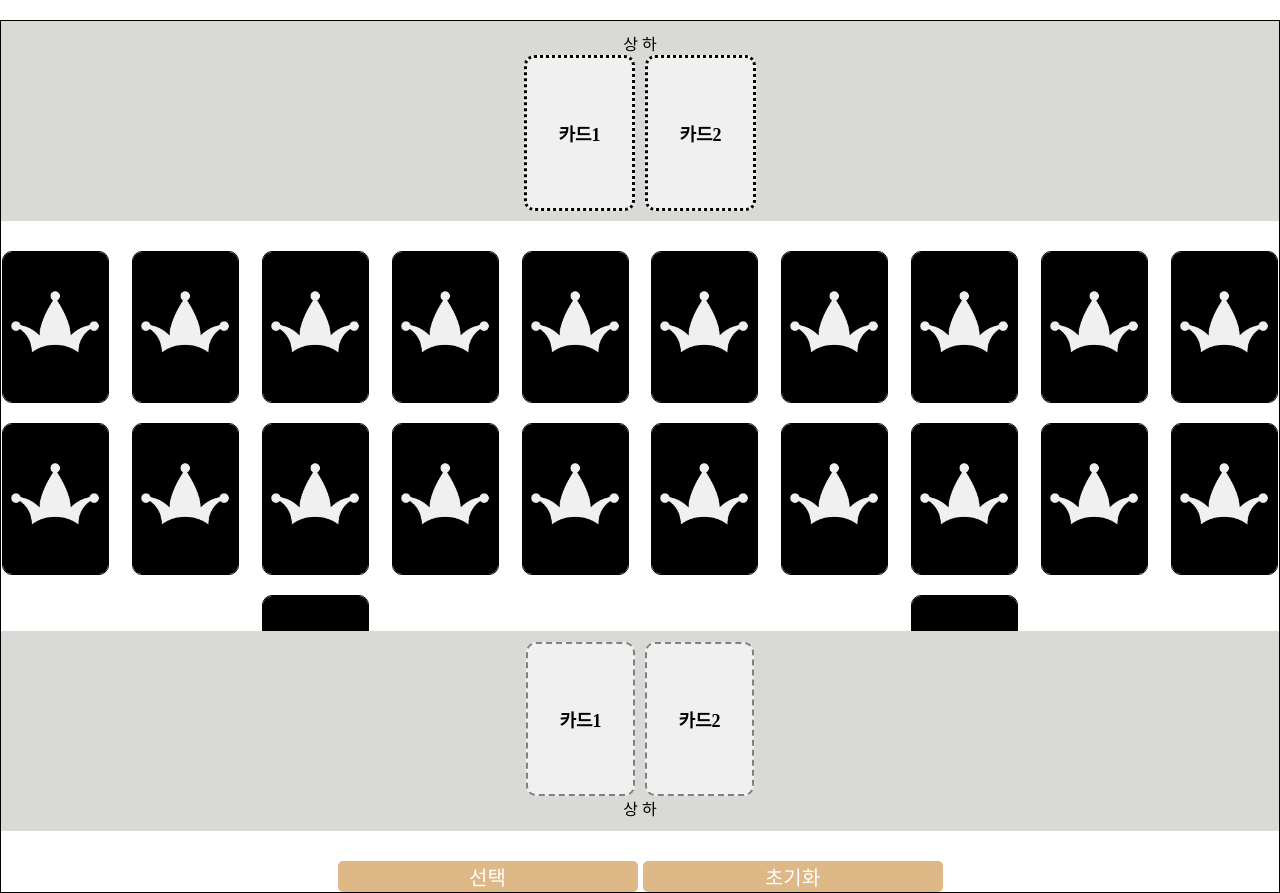
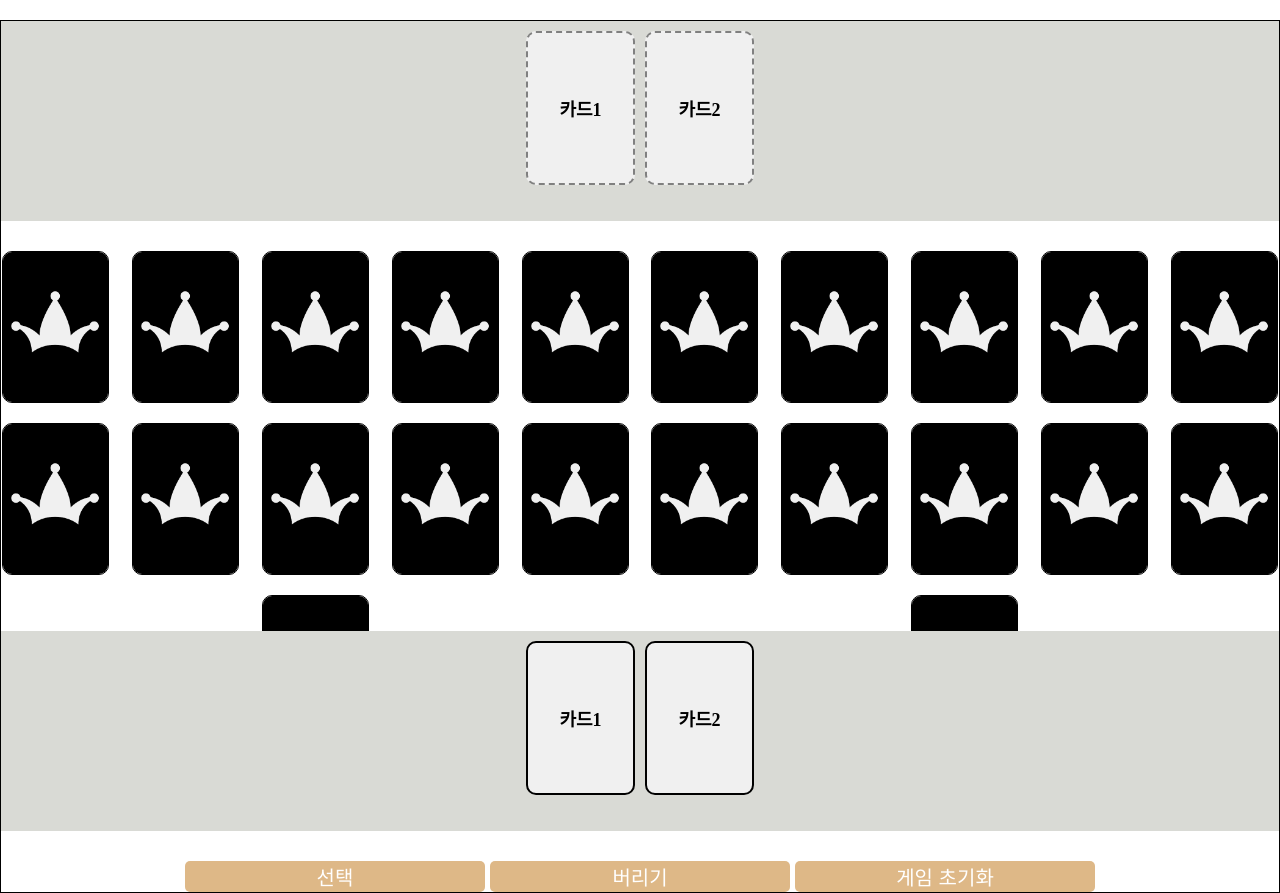
Before and after one commit to gyuimnx/Front-end-Study, a React (Create React App) app in the folder react_study/: page / in a window 1280 px wide. Built offline with nearby package versions, Linux system fonts and the light colour scheme.

Commit message:
Summer Vacation Project : CardGame 카드 선택, 한 장 버리기, 상/하 표시

```diff
--- a/react_study/src/CardGame/App.js
+++ b/react_study/src/CardGame/App.js
@@ -1,4 +1,4 @@
-import React, {useState} from "react";
+import React, {useState,useEffect} from "react";
 import './App.css';
 import GameSpace from './GameSpace';
 import Opponent from './Opponent';
@@ -7,121 +7,51 @@ import Btn from './Btn';
 
 
 const initialCards = [
-    {
-        id: 0,
-        isDone: false,
-        content: "1",
-    },
-    {
-        id: 1,
-        isDone: false,
-        content: "2",
-    },
-    {
-        id: 2,
-        isDone: false,
-        content: "3",
-    },
-    {
-        id: 3,
-        isDone: false,
-        content: "4",
-    },
-    {
-        id: 4,
-        isDone: false,
-        content: "5",
-    },
-    {
-        id: 5,
-        isDone: false,
-        content: "6",
-    },
-    {
-        id: 6,
-        isDone: false,
-        content: "7",
-    },
-    {
-        id: 7,
-        isDone: false,
-        content: "8",
-    },
-    {
-        id: 8,
-        isDone: false,
-        content: "9",
-    },
-    {
-        id: 9,
-        isDone: false,
-        content: "10",
-    },
-    {
-        id: 10,
-        isDone: false,
-        content: "11",
-    },
-    {
-        id: 11,
-        isDone: false,
-        content: "12",
-    },
-    {
-        id: 12,
-        isDone: false,
-        content: "13",
-    },
-    {
-        id: 13,
-        isDone: false,
-        content: "14",
-    },
-    {
-        id: 14,
-        isDone: false,
-        content: "15",
-    },
-    {
-        id: 15,
-        isDone: false,
-        content: "16",
-    },
-    {
-        id: 16,
-        isDone: false,
-        content: "17",
-    },
-    {
-        id: 17,
-        isDone: false,
-        content: "18",
-    },
-    {
-        id: 18,
-        isDone: false,
-        content: "19",
-    },
-    {
-        id: 19,
-        isDone: false,
-        content: "20",
-    },
-    {
-        id: 20,
-        isDone: false,
-        content: "21",
-    },
-    {
-        id: 21,
-        isDone: false,
-        content: "22",
-    }
+    {id: 0, isDone: false, content: "1"},
+    {id: 1, isDone: false, content: "2"},
+    {id: 2, isDone: false, content: "3"},
+    {id: 3, isDone: false, content: "4"},
+    {id: 4, isDone: false, content: "5"},
+    {id: 5, isDone: false, content: "6"},
+    {id: 6, isDone: false, content: "7"},
+    {id: 7, isDone: false, content: "8"},
+    {id: 8, isDone: false, content: "9"},
+    {id: 9, isDone: false, content: "10"},
+    {id: 10, isDone: false, content: "1★"},
+    {id: 11, isDone: false, content: "11"},
+    {id: 12, isDone: false, content: "12"},
+    {id: 13, isDone: false, content: "13"},
+    {id: 14, isDone: false, content: "14"},
+    {id: 15, isDone: false, content: "15"},
+    {id: 16, isDone: false, content: "16"},
+    {id: 17, isDone: false, content: "17"},
+    {id: 18, isDone: false, content: "18"},
+    {id: 19, isDone: false, content: "19"},
+    {id: 20, isDone: false, content: "20"},
+    {id: 21, isDone: false, content: "20★"}
 ]
 
+function shuffleArray(array) {
+    return array.sort(() => Math.random() - 0.5);
+}
+
 function App() {
-    const [cards, setCards] = useState(initialCards);
-    const [selectedCards, setSelectedCards] = useState([]);
+    const [cards, setCards] = useState(shuffleArray([...initialCards])); //Card 배치(랜덤)
+    const [selectedCards, setSelectedCards] = useState([]); //Player가 선택한 카드 정보
+    const [selectedCardIndexToDiscard, setSelectedCardIndexToDiscard] = useState(null);  // 플레이어가 버린 카드의 인덱스
+    const [playerDiscardedCard, setPlayerDiscardedCard] = useState(false); //Player가 카드를 버렸나 안버렸나 여부
+    // const [opponentCards, setOpponentCards] = useState([]);
+    // const [revealOpponentCards, setRevealOpponentCards] = useState(false);  // 상대방 카드 공개 여부
+
+    // useEffect(() => {
+    //     if (playerDiscardedCard) {
+    //         setIsRevealed(true); // 카드 공개
+    //         setTimeout(() => {
+    //             // 카드 공개 후 상대방 카드 처리
+    //             setSelectedOpponentCards(prevCards => prevCards.slice(0, 1)); // 상대방 카드 한 장만 공개
+    //         }, 1500); // 카드 공개 지연
+    //     }
+    // }, [playerDiscardedCard]);
 
     function onSelected(targetId) {
         const selectedCard = cards.find(card => card.id === targetId);
@@ -135,15 +65,28 @@ function App() {
         }
     }
 
+    function handleCardClick(index) {
+        setSelectedCardIndexToDiscard(index);
+    }
+
+    function handleDiscardCard() {
+        if (selectedCardIndexToDiscard !== null) {
+            setSelectedCards(prevCards => prevCards.filter((_, index) => index !== selectedCardIndexToDiscard));
+            setSelectedCardIndexToDiscard(null);
+            setPlayerDiscardedCard(true);
+
+            setTimeout(() => setPlayerDiscardedCard(false), 1500);
+        }
+    }
 
     return (
         <div className="App">
-            <Opponent></Opponent>
-            <GameSpace cards={cards} onSelected={onSelected}></GameSpace>
-            <Player selectedCards={selectedCards}></Player>
-            <Btn></Btn>
+            <Opponent cards={cards} selectedPlayerCards={selectedCards} onOpponentDiscard={playerDiscardedCard} />
+            <GameSpace cards={cards} onSelected={onSelected} />
+            <Player selectedCards={selectedCards} onClickCard={handleCardClick} highlightedCardindex={selectedCardIndexToDiscard}/>
+            <Btn onDiscard={handleDiscardCard} />
         </div>
     );
-};
+}
 
 export default App;
--- a/react_study/src/CardGame/Btn.jsx
+++ b/react_study/src/CardGame/Btn.jsx
@@ -1,13 +1,14 @@
 import React from "react";
 import './Btn.css';
 
-function Btn() {
+function Btn({ onDiscard }) {
     return (
         <div className="btn1">
             <button>선택</button>
-            <button>초기화</button>
+            <button onClick={onDiscard}>버리기</button>
+            <button>게임 초기화</button>
         </div>
-    )
-};
+    );
+}
 
 export default Btn;
--- a/react_study/src/CardGame/Opponent.css
+++ b/react_study/src/CardGame/Opponent.css
@@ -7,3 +7,8 @@
     max-height: 200px;
     background-color: rgb(217, 218, 213);
 }
+
+.OpponentCardSizes {
+    font-size: 24px;
+    font-weight: bold;
+}
--- a/react_study/src/CardGame/Opponent.jsx
+++ b/react_study/src/CardGame/Opponent.jsx
@@ -1,16 +1,118 @@
-import React from "react";
+import React, { useState, useEffect } from "react";
 import OpponentCard from "./OpponentCard";
-import './Opponent.css'
+import './Opponent.css';
 
-function Opponent() {
+function Opponent({ cards = [], selectedPlayerCards = [], onOpponentDiscard }) {
+    const [opponentCards, setOpponentCards] = useState([]);
+    const [OpponentCardSize1, setOpponentCardSize1] = useState("");
+    const [OpponentCardSize2, setOpponentCardSize2] = useState("");
+
+    useEffect(() => {
+        if (selectedPlayerCards.length === 2) {
+            // 플레이어가 선택한 카드를 제외한 남은 카드들 필터링
+            const availableCards = cards.filter(card =>
+                !selectedPlayerCards.some(selectedCard => selectedCard.id === card.id)
+            );
+
+            // 남은 카드 중에서 랜덤으로 두 개 선택
+            const selectedOpponentCards = [];
+            while (selectedOpponentCards.length < 2 && availableCards.length > 0) {
+                const randomIndex = Math.floor(Math.random() * availableCards.length);
+                const selectedCard = availableCards.splice(randomIndex, 1)[0];
+                selectedOpponentCards.push(selectedCard);
+            }
+
+            // 상태 업데이트
+            setOpponentCards(selectedOpponentCards);
+        }
+    }, [cards, selectedPlayerCards]);
+
+    //상대방 카드 크기 표시
+    useEffect(() => {
+        if (opponentCards[0]) {
+            const value = parseInt(opponentCards[0].content, 10);
+            if (value < 11) {
+                setOpponentCardSize1("下");
+            } else {
+                setOpponentCardSize1("上");
+            }
+        } else {
+            setOpponentCardSize1("");
+        }
+
+        if (opponentCards[1]) {
+            const value = parseInt(opponentCards[1].content, 10);
+            if (value < 11) {
+                setOpponentCardSize2("下");
+            } else {
+                setOpponentCardSize2("上");
+            }
+        } else {
+            setOpponentCardSize2("");
+        }
+    }, [opponentCards]);
+
+    //상대방이 버릴 카드 자동 선택
+    function discardOpponentCard() {
+        if (opponentCards.length !== 2) return;
+
+        const [card1, card2] = opponentCards;
+        const getValue = (card) => parseInt(card.content.replace('★', ''), 10);
+        const value1 = getValue(card1);
+        const value2 = getValue(card2);
+
+        let cardToKeep;
+
+        if (value1 <= 10 && value2 <= 10) {  // 하하
+            if ((value1 === 1 && value2 !== 1) || (value1 === 1 && card1.content.includes('★'))) {
+                cardToKeep = card1;
+            } else if ((value2 === 1 && value1 !== 1) || (value2 === 1 && card2.content.includes('★'))) {
+                cardToKeep = card2;
+            } else if (value1 === 1 && value2 === 1) {
+                cardToKeep = card1.content.includes('★') ? card1 : card2;
+            } else {
+                cardToKeep = value1 < value2 ? card2 : card1;
+            }
+        } else if ((value1 <= 10 && value2 > 10) || (value1 > 10 && value2 <= 10)) {  // 하상 or 상하
+            if ((value1 === 1 && value2 === 20) || (value1 === 20 && value2 === 1)) {
+                cardToKeep = value1 === 20 ? card1 : card2;
+            }else if ((value1 === 1 && value2 !== 20) || (value2 === 1 && value1 !== 20)) {
+                    cardToKeep = value1 === 1 ? card1 : card2;
+            } else {
+                cardToKeep = value1 > value2 ? card1 : card2;
+            }
+        } else {  // 상상
+            if ((value1 === 20 && value2 !== 20) || (value1 === 20 && card1.content.includes('★'))) {
+                cardToKeep = card1;
+            } else if ((value2 === 20 && value1 !== 20) || (value2 === 20 && card2.content.includes('★'))) {
+                cardToKeep = card2;
+            } else if (value1 === 20 && value2 === 20) {
+                cardToKeep = card1.content.includes('★') ? card1 : card2;
+            } else {
+                cardToKeep = value1 > value2 ? card1 : card2;
+            }
+        }
+
+        setOpponentCards([cardToKeep]);
+    };
+
+    useEffect(() => {
+        if (onOpponentDiscard) {
+            const timer = setTimeout(() => {
+                discardOpponentCard();
+            }, 500);
+            return () => clearTimeout(timer);
+        }
+    }, [onOpponentDiscard]);
+
     return (
         <div className="Opponent">
-            <div>
-                상 하
+            <OpponentCard opponentCards={opponentCards} />
+            <div className="OpponentCardSizes">
+                {OpponentCardSize1}&nbsp;&nbsp;&nbsp;&nbsp;&nbsp;&nbsp;&nbsp;&nbsp;&nbsp;&nbsp;&nbsp;{OpponentCardSize2}
             </div>
-            <OpponentCard></OpponentCard>
         </div>
-    )
+    );
 };
 
 export default Opponent;
--- a/react_study/src/CardGame/OpponentCard.jsx
+++ b/react_study/src/CardGame/OpponentCard.jsx
@@ -1,13 +1,23 @@
 import React from "react";
-import './OpponentCard.css'
+import './OpponentCard.css';
 
-function OpponentCard() {
+function OpponentCard({ opponentCards = [] }) {
+    const OpponentCardBorderStyle1 = opponentCards[0] ? '2px solid black' : '2px dashed gray';
+    const OpponentCardBorderStyle2 = opponentCards[1] ? '2px solid black' : '2px dashed gray';
+
+    const OpponentCardColorStyle1 = opponentCards[0] ? '#9999FF' : '#f0f0f0';
+    const OpponentCardColorStyle2 = opponentCards[1] ? '#9999FF' : '#f0f0f0';
+
     return (
         <div className="OpponentCards">
-            <div className="OpponentCard1">카드1</div>
-            <div className="OpponentCard2">카드2</div>
+            <div className="OpponentCard1" style={{ border: OpponentCardBorderStyle1, backgroundColor: OpponentCardColorStyle1 }}>
+                {opponentCards[0] ? opponentCards[0].content : '카드1'}
+            </div>
+            <div className="OpponentCard2" style={{ border: OpponentCardBorderStyle2, backgroundColor: OpponentCardColorStyle2 }}>
+                {opponentCards[1] ? opponentCards[1].content : '카드2'}
+            </div>
         </div>
-    )
-};
+    );
+}
 
 export default OpponentCard;
--- a/react_study/src/CardGame/Player.css
+++ b/react_study/src/CardGame/Player.css
@@ -7,3 +7,8 @@
     max-height: 200px;
     background-color: rgb(217, 218, 213);
 }
+
+.PlayerCardSizes {
+    font-size: 24px;
+    font-weight: bold;
+}
--- a/react_study/src/CardGame/Player.jsx
+++ b/react_study/src/CardGame/Player.jsx
@@ -1,16 +1,45 @@
-import React from "react";
+import React, { useState, useEffect } from "react";
 import PlayerCard from "./PlayerCard";
-import './Player.css'
+import './Player.css';
 
-function Player({selectedCards}) {
+function Player({ selectedCards, onClickCard }) {
+    const [PlayerCardSize1, setPlayerCardSize1] = useState("");
+    const [PlayerCardSize2, setPlayerCardSize2] = useState("");
+    const [highlightedCardIndex, setHighlightedCardIndex] = useState(null);  // 클릭된 카드 인덱스 상태
+
+    useEffect(() => {
+        if (selectedCards[0]) {
+            const value = parseInt(selectedCards[0].content, 10);
+            setPlayerCardSize1(value < 11 ? "下" : "上");
+        } else {
+            setPlayerCardSize1("");
+        }
+
+        if (selectedCards[1]) {
+            const value = parseInt(selectedCards[1].content, 10);
+            setPlayerCardSize2(value < 11 ? "下" : "上");
+        } else {
+            setPlayerCardSize2("");
+        }
+    }, [selectedCards]);
+
+    function handleCardClick(index) {
+        setHighlightedCardIndex(index);  // 카드 클릭 시 해당 카드 인덱스를 저장
+        onClickCard(index);  // 부모 컴포넌트에 클릭된 카드 인덱스 전달
+    }
+
     return (
         <div className="Player">
-            <PlayerCard selectedCards={selectedCards} />
-            <div>
-                상 하
+            <PlayerCard
+                selectedCards={selectedCards}
+                onClickCard={handleCardClick}
+                highlightedCardIndex={highlightedCardIndex}  // 하이라이트 인덱스를 전달
+            />
+            <div className="PlayerCardSizes">
+                {PlayerCardSize1}&nbsp;&nbsp;&nbsp;&nbsp;&nbsp;&nbsp;&nbsp;&nbsp;&nbsp;&nbsp;&nbsp;{PlayerCardSize2}
             </div>
         </div>
-    )
-};
+    );
+}
 
 export default Player;
--- a/react_study/src/CardGame/PlayerCard.css
+++ b/react_study/src/CardGame/PlayerCard.css
@@ -14,5 +14,21 @@
     align-items: center;
     font-size: 18px;
     font-weight: bold;
-    background-color: #f0f0f0;
 }
+
+.PlayerCard1:hover, .PlayerCard2:hover {
+    box-shadow: 0px 5px 10px 5px gray;
+    width: 110px;
+    height: 152px;
+    border: 1px solid black;
+    border-radius: 10px;
+}
+
+.PlayerCard1:active, .PlayerCard2:active {
+    width: 110px;
+    height: 152px;
+    border: 1px solid black;
+    border-radius: 10px;
+    opacity: 0.5;
+    box-shadow: 0px 5px 10px 5px gray;
+}
--- a/react_study/src/CardGame/PlayerCard.jsx
+++ b/react_study/src/CardGame/PlayerCard.jsx
@@ -1,16 +1,31 @@
 import React from "react";
-import './PlayerCard.css'
+import './PlayerCard.css';
 
-function PlayerCard({selectedCards = [] }) {
-    const card1BorderStyle = selectedCards[0] ? '2px solid black' : '2px dashed gray';
-    const card2BorderStyle = selectedCards[1] ? '2px solid black' : '2px dashed gray';
+function PlayerCard({ selectedCards = [], onClickCard, highlightedCardIndex }) {
+    const card1BorderStyle = highlightedCardIndex === 0 ? '3px solid red' : '2px solid black';
+    const card2BorderStyle = highlightedCardIndex === 1 ? '3px solid red' : '2px solid black';
+
+    const card1ColorStyle = selectedCards[0] ? '#9999FF' : '#f0f0f0';
+    const card2ColorStyle = selectedCards[1] ? '#9999FF' : '#f0f0f0';
 
     return (
         <div className="PlayerCards">
-            <div className="PlayerCard1" style={{ border : card1BorderStyle}}>{selectedCards[0] ? selectedCards[0].content : '카드1'}</div>
-            <div className="PlayerCard2" style={{ border : card2BorderStyle}}>{selectedCards[1] ? selectedCards[1].content : '카드2'}</div>
+            <div
+                className="PlayerCard1"
+                style={{ border: card1BorderStyle, backgroundColor: card1ColorStyle }}
+                onClick={() => onClickCard(0)}  // 카드 클릭 시 인덱스를 전달
+            >
+                {selectedCards[0] ? selectedCards[0].content : '카드1'}
+            </div>
+            <div
+                className="PlayerCard2"
+                style={{ border: card2BorderStyle, backgroundColor: card2ColorStyle }}
+                onClick={() => onClickCard(1)}  // 카드 클릭 시 인덱스를 전달
+            >
+                {selectedCards[1] ? selectedCards[1].content : '카드2'}
+            </div>
         </div>
     );
-};
+}
 
 export default PlayerCard;
```
Lines whose indentation alone changed are shown as unchanged.
